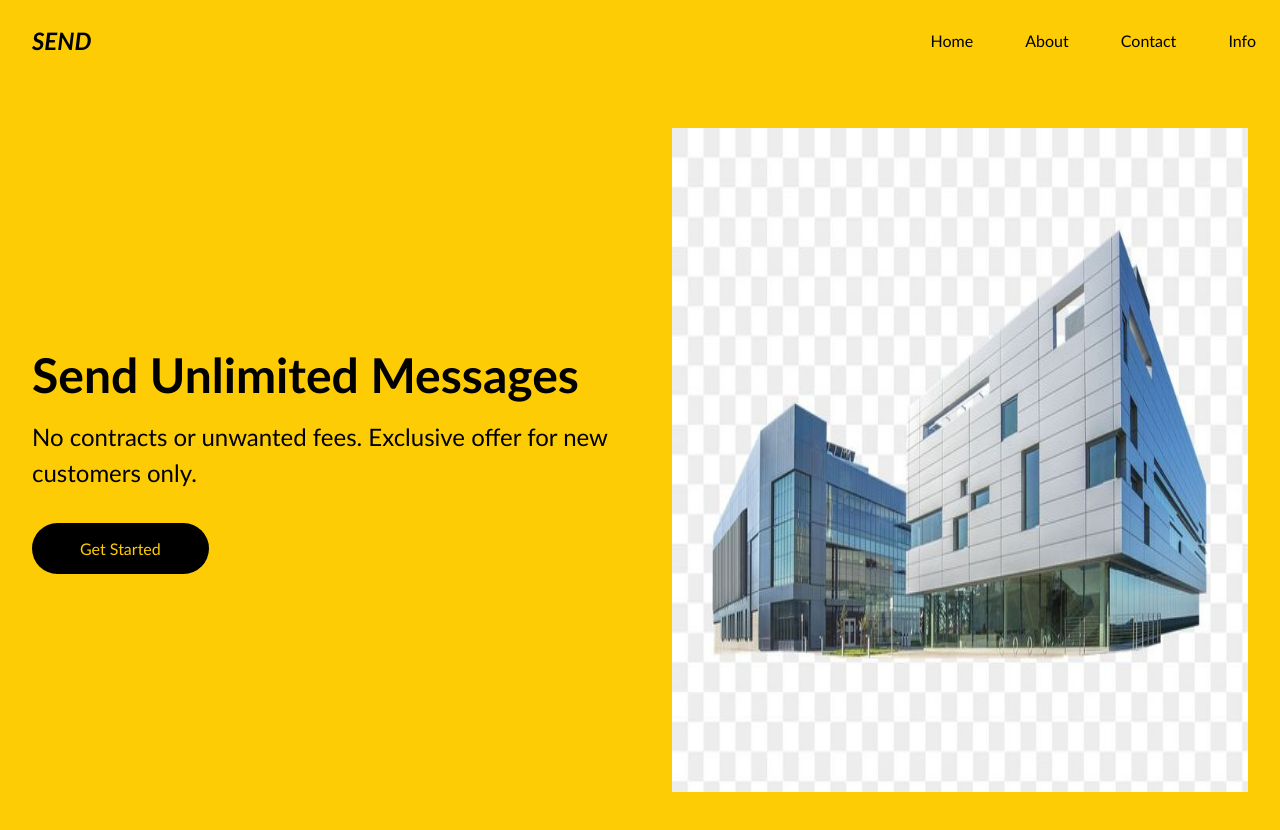
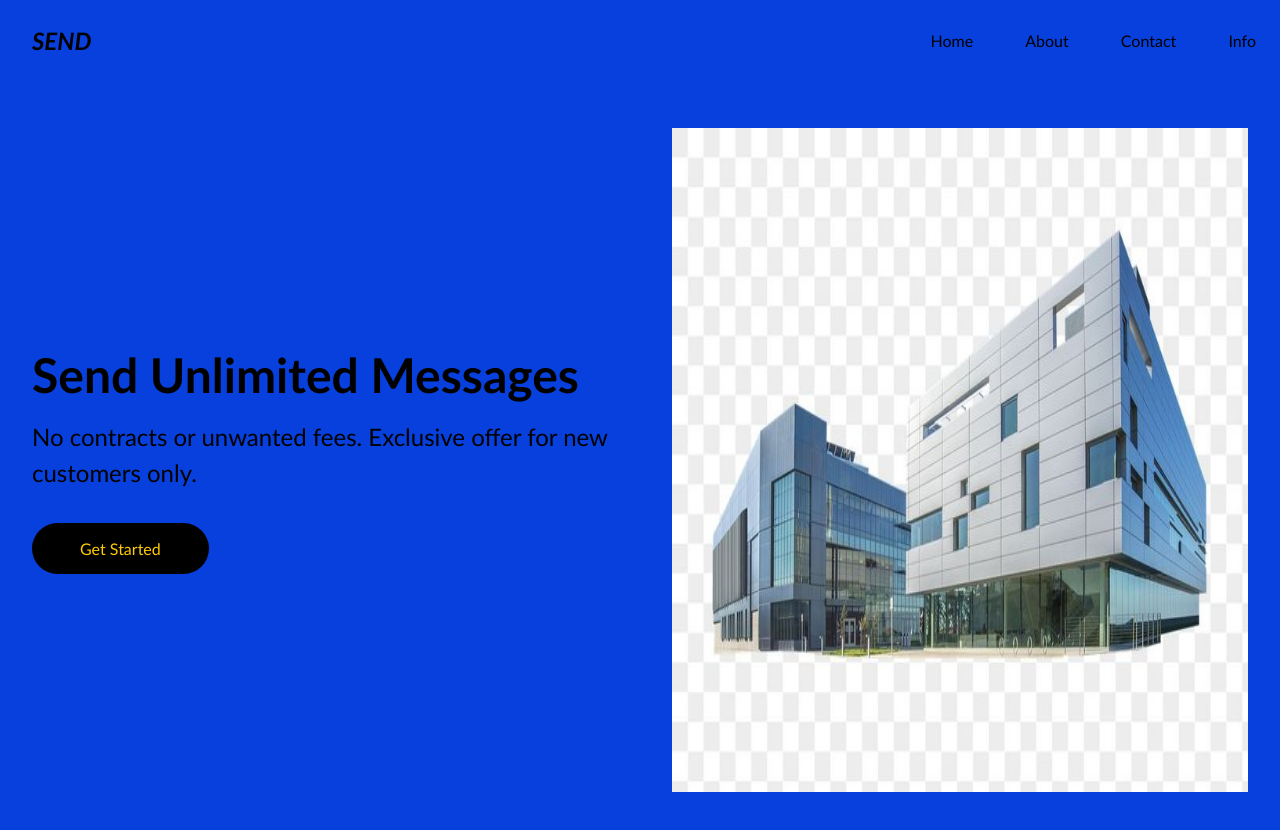
Before and after one commit to jacob-s-codes/jacobs-codes.github.io, a plain HTML site: page index.html in a window 1280 px wide. Drawn offline with Linux system fonts and the light colour scheme.

Commit message:
update colors

```diff
--- a/styles.css
+++ b/styles.css
@@ -8,7 +8,7 @@
 
 nav {
   height: 80px;
-  background: #fdcc04;
+  background: #0740dd;
   display: flex;
   justify-content: space-between;
   align-items: center;
@@ -39,7 +39,7 @@ nav a:hover {
 }
 
 .hero {
-  background: #fdcc04;
+  background: #0740dd;
 }
 
 .hero-container {
```
